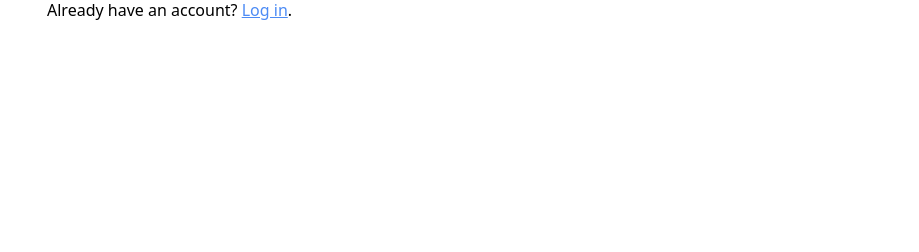
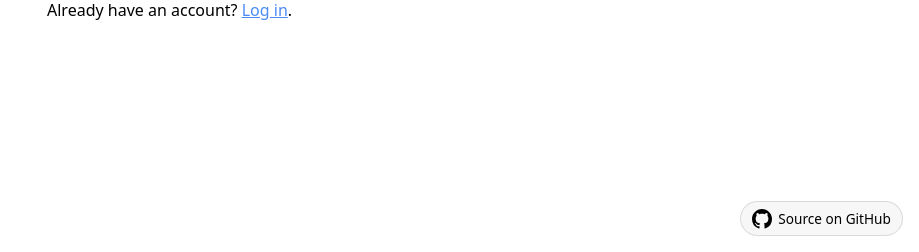
Before and after one commit to mikedewar/crazy-cram, a Flask app: page /register in a window 1280 px wide. Shown: the part 548-800 px from the top of the page, without its empty margins (361-1280 px from the left). Run offline with Flask 3, Linux system fonts and the light colour scheme; some libraries are stand-ins or nearby versions.

Commit message:
Add GitHub source badge to all pages

```diff
--- a/static/style.css
+++ b/static/style.css
@@ -21,3 +21,13 @@ button:hover, input[type=submit]:hover { background: #3a78e0; border-color: #3a7
 .flash-error { background: #c333; border: 1px solid #c336; color: #b22; }
 .flash-info { background: #4c8bf533; border: 1px solid #4c8bf566; }
 a { color: #4c8bf5; }
+.gh-badge {
+  position: fixed; bottom: 1rem; right: 1rem;
+  display: inline-flex; align-items: center; gap: .4rem;
+  padding: .4rem .7rem; font-size: .85rem; line-height: 1;
+  text-decoration: none; color: inherit;
+  background: #8881; border: 1px solid #8884; border-radius: 999px;
+  backdrop-filter: blur(4px);
+}
+.gh-badge:hover { background: #8883; border-color: #8886; }
+.gh-badge svg { display: block; }
--- a/templates/base.html
+++ b/templates/base.html
@@ -15,5 +15,19 @@
     {% endwith %}
     {% block content %}{% endblock %}
   </main>
+  <a class="gh-badge" href="https://github.com/mikedewar/crazy-cram"
+     target="_blank" rel="noopener noreferrer" aria-label="View source on GitHub">
+    <svg width="20" height="20" viewBox="0 0 16 16" fill="currentColor" aria-hidden="true">
+      <path d="M8 0C3.58 0 0 3.58 0 8a8 8 0 005.47 7.59c.4.07.55-.17.55-.38
+        0-.19-.01-.82-.01-1.49-2.01.37-2.53-.49-2.69-.94-.09-.23-.48-.94-.82-1.13
+        -.28-.15-.68-.52-.01-.53.63-.01 1.08.58 1.23.82.72 1.21 1.87.87 2.33.66
+        .07-.52.28-.87.51-1.07-1.78-.2-3.64-.89-3.64-3.95 0-.87.31-1.59.82-2.15
+        -.08-.2-.36-1.02.08-2.12 0 0 .67-.21 2.2.82.64-.18 1.32-.27 2-.27
+        .68 0 1.36.09 2 .27 1.53-1.04 2.2-.82 2.2-.82.44 1.1.16 1.92.08 2.12
+        .51.56.82 1.27.82 2.15 0 3.07-1.87 3.75-3.65 3.95.29.25.54.73.54 1.48
+        0 1.07-.01 1.93-.01 2.2 0 .21.15.46.55.38A8.01 8.01 0 0016 8c0-4.42-3.58-8-8-8z"/>
+    </svg>
+    <span>Source on GitHub</span>
+  </a>
 </body>
 </html>
```
